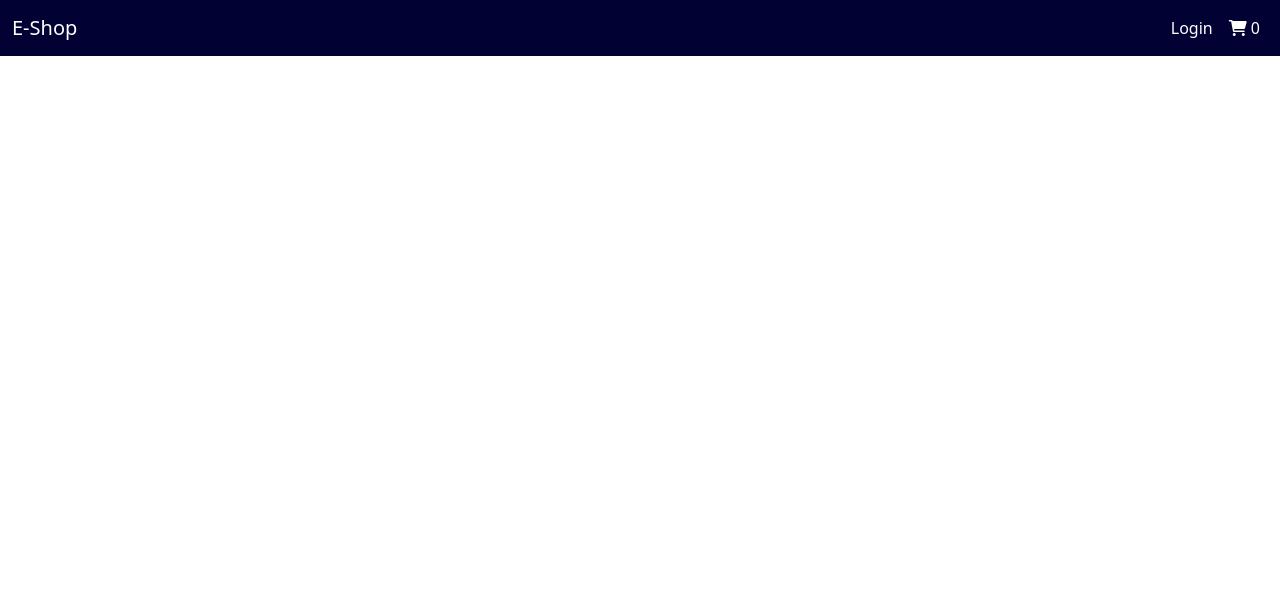
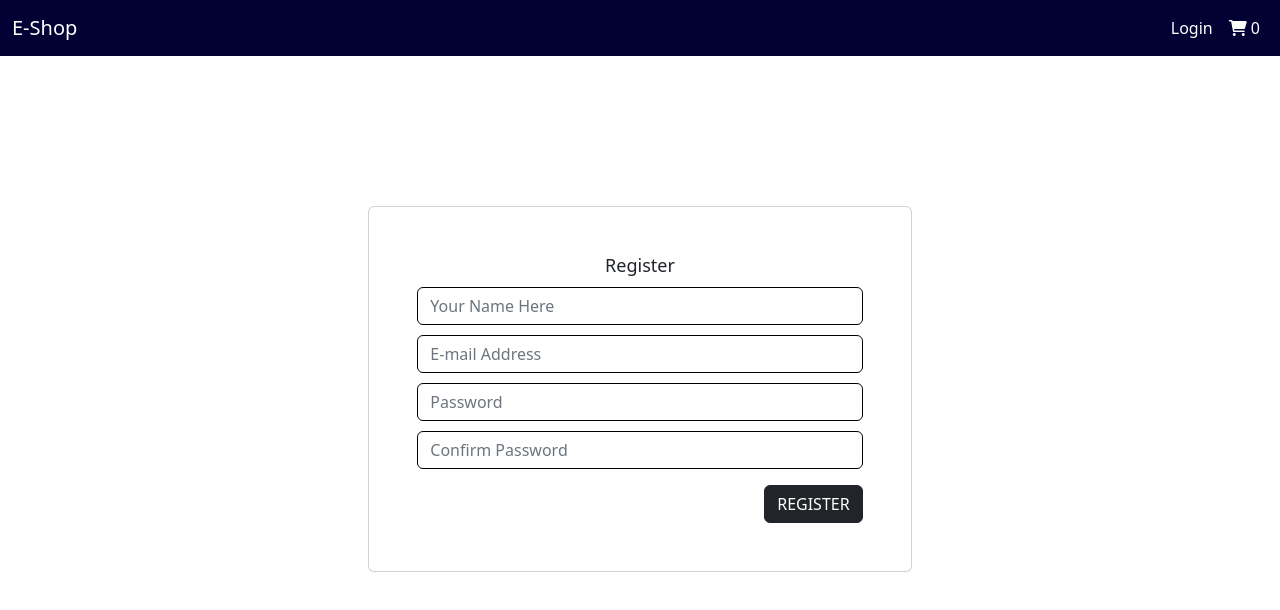
Before and after one commit to subashhB/mern-ecommerce, a React (Create React App) app in the folder client/: page /register in a window 1280 px wide. Before the commit this address had no page. Shown: the top 610 px of the page. Built offline with nearby package versions, Linux system fonts and the light colour scheme.

Commit message:
Registration Page

```diff
--- a/client/src/App.js
+++ b/client/src/App.js
@@ -5,7 +5,9 @@ import Navbar from './components/Navbar';
 import Homescreen from './screens/Homescreen';
 import {BrowserRouter, Route, Routes} from 'react-router-dom';
 import Description from './screens/Description';
+import Login from './screens/Login';
 import Cart from './screens/Cart';
+import Register from './screens/Register';
 
 function App() {
   return (
@@ -16,6 +18,8 @@ function App() {
           <Route path='/' element={<Homescreen/>} exact/>
           <Route path='/product/:id' element={<Description/>} exact/>
           <Route path='/cart' element={<Cart/>}/>
+          <Route path='/login' element={<Login/>}/>
+          <Route path='/register' element={<Register/>}/>
         </Routes>
       </BrowserRouter>
     </div>
--- a/client/src/components/Navbar.js
+++ b/client/src/components/Navbar.js
@@ -15,7 +15,7 @@ export default function Navbar() {
                     <div className="collapse navbar-collapse" id="navbarNav">
                         <ul className="navbar-nav ms-auto">
                             <li className="nav-item">
-                                <a className="nav-link" href="#">Login</a>
+                                <a className="nav-link" href="/login">Login</a>
                             </li>
                             <li className="nav-item">
                                 <a className="nav-link" href="/cart">
--- a/client/src/index.css
+++ b/client/src/index.css
@@ -44,3 +44,9 @@ h1{
 p{
   text-align: left !important;
 }
+
+input{
+  box-shadow: none !important;
+  margin-top: 10px !important;
+  border: 1px solid black !important;
+}
--- /dev/null
+++ b/client/src/screens/Login.js
@@ -0,0 +1,7 @@
+import React from 'react'
+
+export default function Login() {
+  return (
+    <div>Login</div>
+  )
+}
--- /dev/null
+++ b/client/src/screens/Register.js
@@ -0,0 +1,41 @@
+import React, { useState } from 'react'
+
+export default function Register() {
+    const[name, setName] = useState('');
+    const[email, setEmail] = useState('');
+    const[password, setPassword] = useState('');
+    const[cpassword, setCPassword] = useState('');
+
+    const register =(e)=>{
+        e.preventDefault();
+        const user={
+            name: name,
+            email: email,
+            password: password
+        }
+        if(password == cpassword){}
+        else{
+            alert("Confirm Password doesn't match")
+        }
+
+    }
+
+  return (
+    <div>
+        <div className="row justify-content-center">
+            <div className="col-md-5 card p-5" style={{marginTop: '150px'}}>
+                <div className="div">
+                    <h1 className='text-center mb-2'>Register</h1>
+                   <form onSubmit={register}>
+                        <input type="text" className='form-control' required placeholder='Your Name Here' value={name} onChange={(e)=>{setName(e.target.value)}}/>
+                        <input type="text" className='form-control' required placeholder='E-mail Address' value={email} onChange={(e)=>{setEmail(e.target.value)}}/>
+                        <input type="text" className='form-control' required placeholder='Password' value={password} onChange={(e)=>{setPassword(e.target.value)}}/>
+                        <input type="text" className='form-control' required placeholder='Confirm Password' value={cpassword} onChange={(e)=>{setCPassword(e.target.value)}}/>
+                        <button type='submit' className='btn btn-dark mt-3 float-end'>REGISTER</button>
+                   </form>
+                </div>
+            </div>
+        </div>
+    </div>
+  )
+}
```
